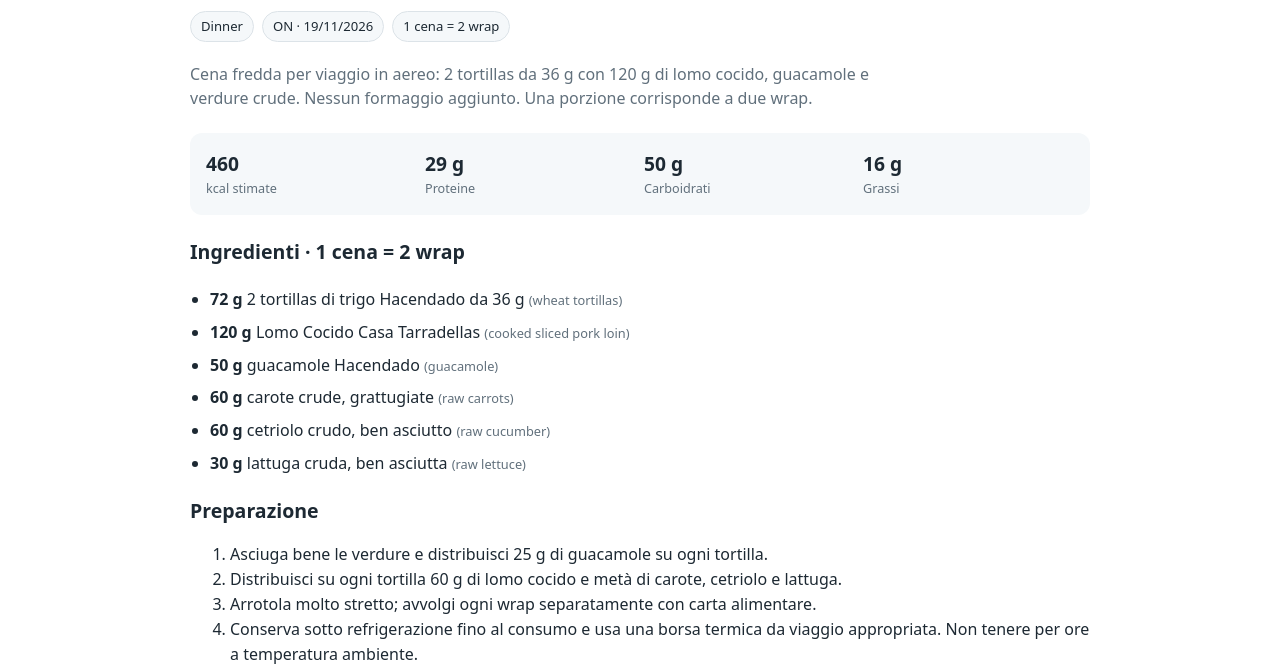
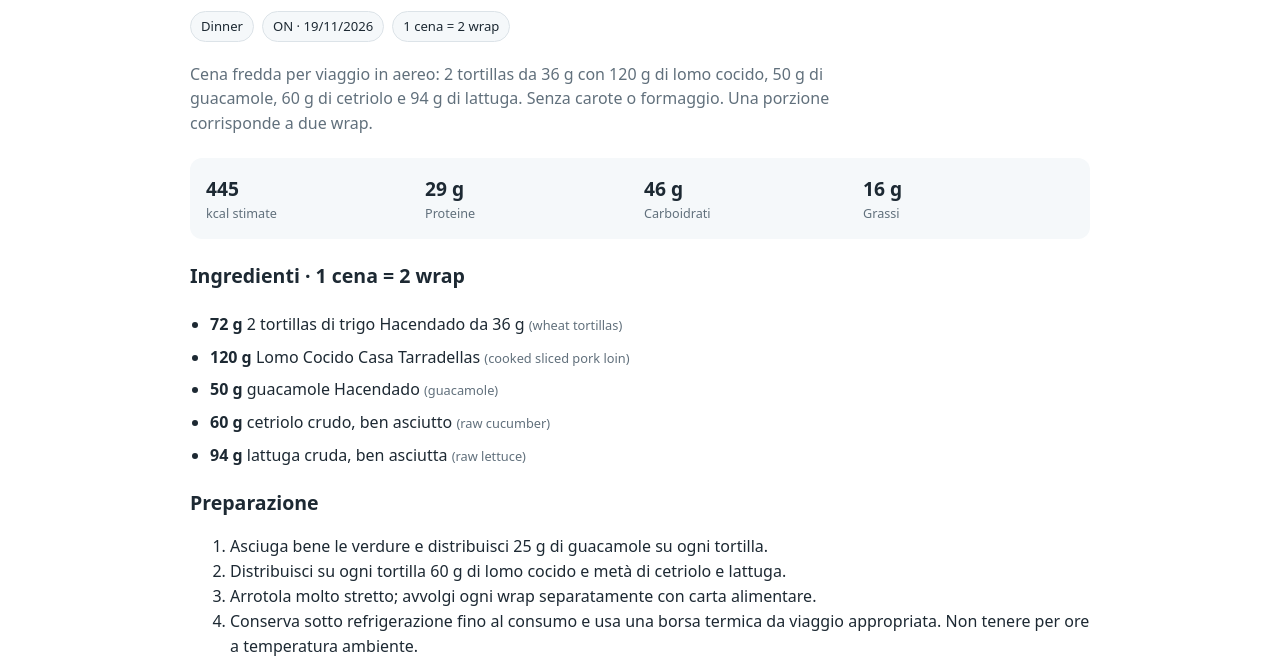
Before and after one commit to lucacozzolino973/jacklete-recipes, a plain HTML site: page ricette/jacklete_on_20261119_cena_wrap_lomo.html in a window 1280 px wide. Shown: the part 237-908 px from the top of the page. Drawn offline with Linux system fonts and the light colour scheme.

Commit message:
Revise airplane wraps with 60g cucumber and 94g lettuce; no carrot

```diff
--- a/ricette/jacklete_on_20261119_cena_wrap_lomo.html
+++ b/ricette/jacklete_on_20261119_cena_wrap_lomo.html
@@ -1,24 +1,23 @@
 <!doctype html>
 <html lang="it"><head><meta charset="utf-8"><meta name="viewport" content="width=device-width,initial-scale=1">
-<title>Jacklete ON - Due wrap con lomo cocido, guacamole e verdure | Jacklete Recipes</title><meta name="description" content="Cena fredda per viaggio in aereo: 2 tortillas da 36 g con 120 g di lomo cocido, guacamole e verdure crude. Nessun formaggio aggiunto. Una porzione corrisponde a due wrap.">
+<title>Jacklete ON - Due wrap con lomo cocido, guacamole e verdure | Jacklete Recipes</title><meta name="description" content="Cena fredda per viaggio in aereo: 2 tortillas da 36 g con 120 g di lomo cocido, 50 g di guacamole, 60 g di cetriolo e 94 g di lattuga. Senza carote o formaggio. Una porzione corrisponde a due wrap.">
 <link rel="stylesheet" href="../assets/style.css">
-<script type="application/ld+json">{"@context":"https://schema.org","@type":"Recipe","name":"Jacklete ON - Due wrap con lomo cocido, guacamole e verdure","description":"Cena fredda per viaggio in aereo: 2 tortillas da 36 g con 120 g di lomo cocido, guacamole e verdure crude. Nessun formaggio aggiunto. Una porzione corrisponde a due wrap.","author":{"@type":"Organization","name":"Jacklete"},"datePublished":"2026-11-18","recipeCategory":"Dinner","recipeYield":"1 porzione","recipeIngredient":["2 wheat flour tortillas Hacendado, 36 g each (72 g total)","120 g sliced cooked pork loin (lomo cocido Casa Tarradellas)","50 g Hacendado guacamole","60 g raw carrots","60 g raw cucumber","30 g raw lettuce"],"recipeInstructions":[{"@type":"HowToStep","text":"Asciuga bene le verdure e distribuisci 25 g di guacamole su ogni tortilla."},{"@type":"HowToStep","text":"Distribuisci su ogni tortilla 60 g di lomo cocido e metà di carote, cetriolo e lattuga."},{"@type":"HowToStep","text":"Arrotola molto stretto; avvolgi ogni wrap separatamente con carta alimentare."},{"@type":"HowToStep","text":"Conserva sotto refrigerazione fino al consumo e usa una borsa termica da viaggio appropriata. Non tenere per ore a temperatura ambiente."}],"nutrition":{"@type":"NutritionInformation","calories":"460 calories","proteinContent":"29 g","carbohydrateContent":"50 g","fatContent":"16 g"}}</script></head>
+<script type="application/ld+json">{"@context":"https://schema.org","@type":"Recipe","name":"Jacklete ON - Due wrap con lomo cocido, guacamole e verdure","description":"Cena fredda per viaggio in aereo: 2 tortillas da 36 g con 120 g di lomo cocido, 50 g di guacamole, 60 g di cetriolo e 94 g di lattuga. Senza carote o formaggio. Una porzione corrisponde a due wrap.","author":{"@type":"Organization","name":"Jacklete"},"datePublished":"2026-11-18","recipeCategory":"Dinner","recipeYield":"1 porzione","recipeIngredient":["2 wheat flour tortillas Hacendado, 36 g each (72 g total)","120 g sliced cooked pork loin (lomo cocido Casa Tarradellas)","50 g Hacendado guacamole","60 g raw cucumber","94 g raw lettuce"],"recipeInstructions":[{"@type":"HowToStep","text":"Asciuga bene le verdure e distribuisci 25 g di guacamole su ogni tortilla."},{"@type":"HowToStep","text":"Distribuisci su ogni tortilla 60 g di lomo cocido e metà di cetriolo e lattuga."},{"@type":"HowToStep","text":"Arrotola molto stretto; avvolgi ogni wrap separatamente con carta alimentare."},{"@type":"HowToStep","text":"Conserva sotto refrigerazione fino al consumo e usa una borsa termica da viaggio appropriata. Non tenere per ore a temperatura ambiente."}],"nutrition":{"@type":"NutritionInformation","calories":"445 calories","proteinContent":"29 g","carbohydrateContent":"46 g","fatContent":"16 g"}}</script></head>
 <body><div class="top"><div class="in">JACKLETE / Fasting &amp; Ricette</div></div>
 <main><div class="crumb"><a href="../index.html">← Catalogo Jacklete</a></div>
 <h1>Jacklete ON - Due wrap con lomo cocido, guacamole e verdure</h1>
 <div class="chips"><span class="chip">Dinner</span><span class="chip">ON · 19/11/2026</span><span class="chip">1 cena = 2 wrap</span></div>
-<p class="subtitle">Cena fredda per viaggio in aereo: 2 tortillas da 36 g con 120 g di lomo cocido, guacamole e verdure crude. Nessun formaggio aggiunto. Una porzione corrisponde a due wrap.</p>
-<div class="nutri"><div><strong>460</strong><small>kcal stimate</small></div><div><strong>29 g</strong><small>Proteine</small></div><div><strong>50 g</strong><small>Carboidrati</small></div><div><strong>16 g</strong><small>Grassi</small></div></div>
+<p class="subtitle">Cena fredda per viaggio in aereo: 2 tortillas da 36 g con 120 g di lomo cocido, 50 g di guacamole, 60 g di cetriolo e 94 g di lattuga. Senza carote o formaggio. Una porzione corrisponde a due wrap.</p>
+<div class="nutri"><div><strong>445</strong><small>kcal stimate</small></div><div><strong>29 g</strong><small>Proteine</small></div><div><strong>46 g</strong><small>Carboidrati</small></div><div><strong>16 g</strong><small>Grassi</small></div></div>
 <h2>Ingredienti · 1 cena = 2 wrap</h2><ul class="ingredients"><li><strong>72 g</strong> 2 tortillas di trigo Hacendado da 36 g <small class="eng">(wheat tortillas)</small></li>
 <li><strong>120 g</strong> Lomo Cocido Casa Tarradellas <small class="eng">(cooked sliced pork loin)</small></li>
 <li><strong>50 g</strong> guacamole Hacendado <small class="eng">(guacamole)</small></li>
-<li><strong>60 g</strong> carote crude, grattugiate <small class="eng">(raw carrots)</small></li>
 <li><strong>60 g</strong> cetriolo crudo, ben asciutto <small class="eng">(raw cucumber)</small></li>
-<li><strong>30 g</strong> lattuga cruda, ben asciutta <small class="eng">(raw lettuce)</small></li></ul>
-<h2>Preparazione</h2><ol><li>Asciuga bene le verdure e distribuisci 25 g di guacamole su ogni tortilla.</li><li>Distribuisci su ogni tortilla 60 g di lomo cocido e metà di carote, cetriolo e lattuga.</li><li>Arrotola molto stretto; avvolgi ogni wrap separatamente con carta alimentare.</li><li>Conserva sotto refrigerazione fino al consumo e usa una borsa termica da viaggio appropriata. Non tenere per ore a temperatura ambiente.</li></ol>
+<li><strong>94 g</strong> lattuga cruda, ben asciutta <small class="eng">(raw lettuce)</small></li></ul>
+<h2>Preparazione</h2><ol><li>Asciuga bene le verdure e distribuisci 25 g di guacamole su ogni tortilla.</li><li>Distribuisci su ogni tortilla 60 g di lomo cocido e metà di cetriolo e lattuga.</li><li>Arrotola molto stretto; avvolgi ogni wrap separatamente con carta alimentare.</li><li>Conserva sotto refrigerazione fino al consumo e usa una borsa termica da viaggio appropriata. Non tenere per ore a temperatura ambiente.</li></ol>
 <p class="note">Il lomo è salato (2,3 g di sale/100 g); non aggiungere formaggio o sale. Il guacamole è stimato: verifica il prodotto selezionato in Cronometer.</p>
 <h2>Importazione in Cronometer Gold</h2>
 <p>Copia l'URL pubblico di questa singola pagina e incollalo nell'app: <strong>Foods → Import Recipe → Paste URL → Import</strong>. Imposta 1 porzione per l'intera ricetta, verifica le corrispondenze e salva.</p>
-<p class="info"><strong>Importante:</strong> le kcal sono stime; controlla le voci importate. In particolare distingui <strong>pollo già cotto</strong>, <strong>couscous secco</strong>, <strong>fagiolini cotti</strong> e le marche. Evita di contare l'olio due volte.</p>
+<p class="info"><strong>Importante:</strong> le kcal sono stime; controlla le voci importate. Controlla le marche di tortillas, lomo cocido e guacamole e registra una porzione per i due wrap, senza carote.</p>
 <div class="crumb"><a href="../index.html">← Torna alle ricette</a></div>
 <footer>Jacklete · preparazione 19/11/2026 · valori indicativi</footer></main></body></html>
```
